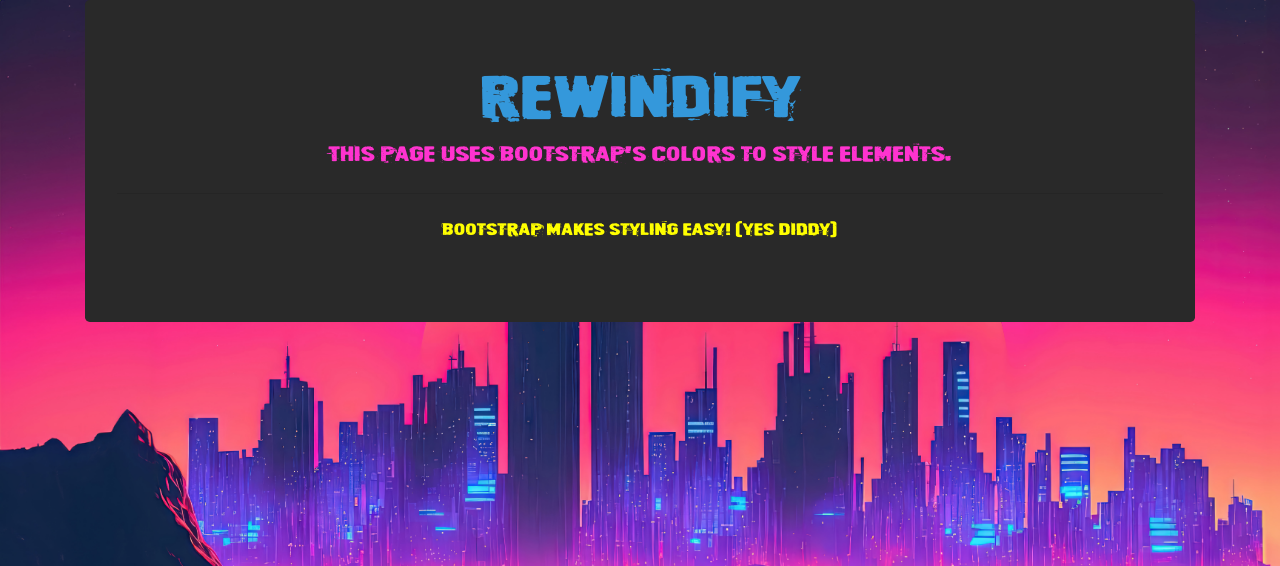
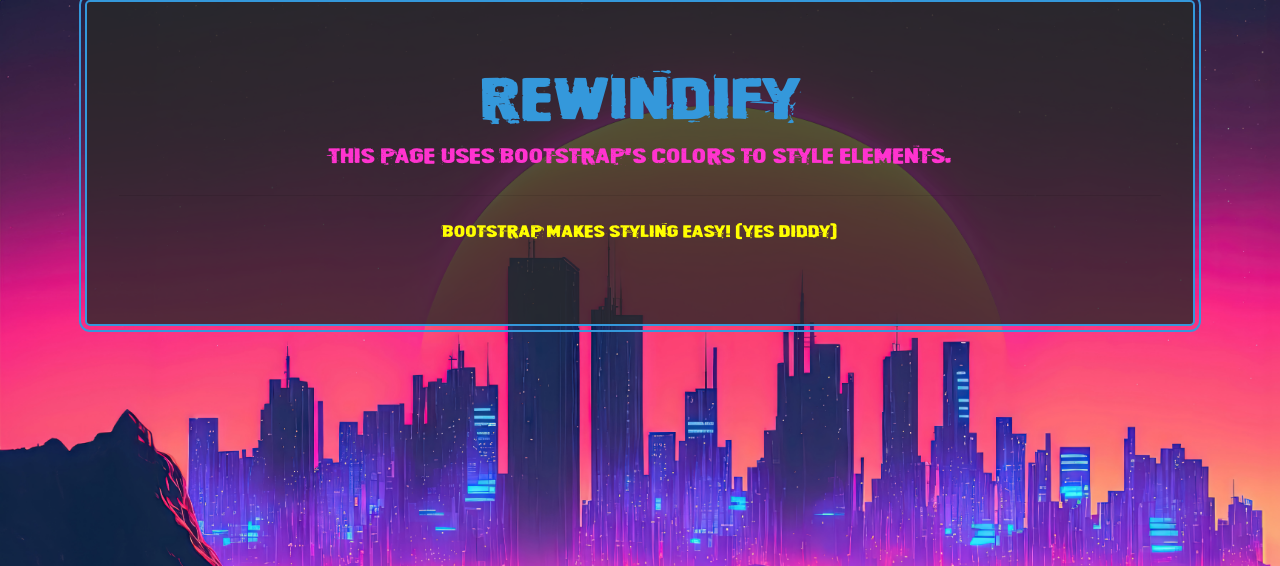
Before and after one commit to eldridgeS/Rewindifyy, a Django app: page /myappp/ in a window 1280 px wide. Shown: the top 566 px of the page. Run offline with Django 5.2, Linux system fonts and the light colour scheme; some libraries are stand-ins or nearby versions.

Commit message:
made panel translucent

```diff
--- a/myappp/static/myappp/css/custom.css
+++ b/myappp/static/myappp/css/custom.css
@@ -2,7 +2,12 @@
 
 /* Override Bootstrap classes */
 .bg-info {
-    background-color: #292929 !important; /* Custom blue */
+    background-color: rgba(41, 41, 41, 0.8) !important; /* Dark color with 80% opacity */
+    outline: 2px solid #3498db; /* Example outline color */
+    outline-offset: 4px; /* Optional: space between outline and element */
+    /* OR use border for a similar effect */
+    border: 2px solid #3498db;
+    border-radius: 5px; /* Optional: adds rounded corners */
 }
 
 .text-white {
```
